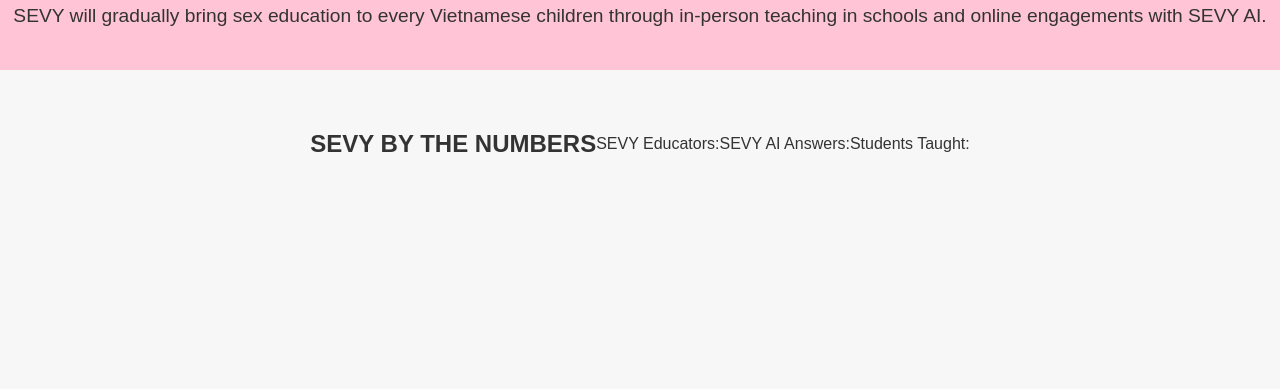
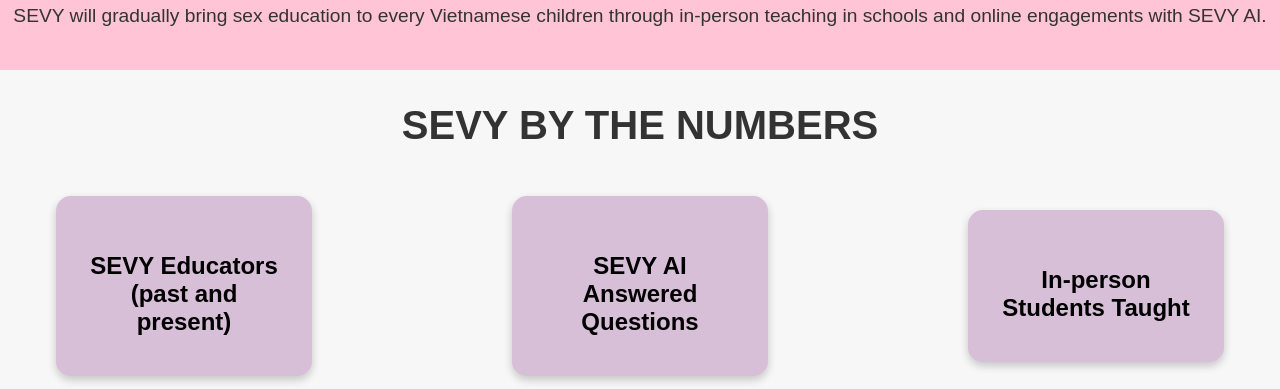
Before and after one commit to NguyenTran2002/SEVY, a React (Create React App) app in the folder react-frontend/: page / in a window 1280 px wide. Shown: the part 1250-1639 px from the top of the page. Before the commit the page ends 1468 px from the top, so only its background shows below. Built offline with nearby package versions, Linux system fonts and the light colour scheme; no server answers.

Commit message:
sevy by the number implemented

```diff
--- a/react-frontend/src/App.css
+++ b/react-frontend/src/App.css
@@ -302,33 +302,74 @@ body {
 
 /* SEVY by The Numbers Section */
 .numbers-section {
-  color: #333333;
-  padding: 5vh 5vw;
+  color: #333;
+  /* padding: 5vh 5vw; */
   text-align: center;
   margin: 0;
   width: 100%;
   height: auto;
+  /* Set height to auto */
   display: flex;
+  flex-direction: column;
+  /* Stack the title and the cards section */
   justify-content: center;
   align-items: center;
+}
+
+.numbers-section h2 {
+  font-size: 2.5rem;
+  margin-bottom: 2rem;
+}
+
+.all-number-cards {
+  display: flex;
+  justify-content: space-between;
+  align-items: center;
   flex-wrap: wrap;
+  /* Ensures cards wrap to the next line if necessary */
+  width: 100%;
+  max-width: 1200px;
+  margin: auto;
+  /* Centers the container */
 }
 
 .number-card {
-  background-color: #ffb3c1;
+  background-color: #d8bfd8;
+  /* Pastel lavender */
   padding: 2rem;
   margin: 1rem;
-  border-radius: 10px;
-  box-shadow: 0 2px 4px rgba(0, 0, 0, 0.1);
-  width: 200px;
+  border-radius: 15px;
+  box-shadow: 0 4px 8px rgba(0, 0, 0, 0.2);
+  width: 20vw;
   text-align: center;
+  transition: transform 0.3s, box-shadow 0.3s;
+}
+
+.number-card:hover {
+  transform: translateY(-10px);
+  box-shadow: 0 8px 16px rgba(0, 0, 0, 0.3);
 }
 
 .number-card h3 {
+  font-size: 1.5rem;
   margin-bottom: 0.5rem;
 }
 
 .number-card p {
-  font-size: 2rem;
+  font-size: 2.5rem;
   font-weight: bold;
+  margin: 0;
 }
+
+/* Responsive design for smaller screens */
+@media (max-width: 768px) {
+  .number-cards-container {
+    flex-direction: column;
+    /* Stack cards vertically on smaller screens */
+  }
+
+  .numbers-cards {
+    width: 80%;
+    /* Ensure the card takes up more space on smaller screens */
+  }
+}
--- a/react-frontend/src/App.js
+++ b/react-frontend/src/App.js
@@ -170,17 +170,30 @@ function App() {
         <p>{t('sevy_introduction_content_line_2')}</p>
       </div>
 
+      {/* SEVY's Vision Section */}
       <div className="vision-section">
         <h2>{t('sevy_vision')}</h2>
         <p>{t('sevy_vision_content_line_1')}</p>
         <p>{t('sevy_vision_content_line_2')}</p>
       </div>
 
+      {/* SEVY by The Numbers Section */}
       <div className="numbers-section">
         <h2>{t('sevy_numbers')}</h2>
-        <p>SEVY Educators: {sevyEducatorsNumber}</p>
-        <p>SEVY AI Answers: {sevyAiAnswers}</p>
-        <p>Students Taught: {studentsTaught}</p>
+      </div>
+      <div className="all-number-cards">
+        <div className="number-card">
+          <h3>{t('sevy_educators')}</h3>
+          <p>{sevyEducatorsNumber}</p>
+        </div>
+        <div className="number-card">
+          <h3>{t('SEVY_AI_answers')}</h3>
+          <p>{sevyAiAnswers}</p>
+        </div>
+        <div className="number-card">
+          <h3>{t('students_taught')}</h3>
+          <p>{studentsTaught}</p>
+        </div>
       </div>
 
       {/* Chat Box */}
--- a/react-frontend/src/locales/en.json
+++ b/react-frontend/src/locales/en.json
@@ -15,5 +15,8 @@
     "sevy_vision": "SEVY'S VISION",
     "sevy_vision_content_line_1": "We believe free and accessible sex education is a fundamental children's right.",
     "sevy_vision_content_line_2": "SEVY will gradually bring sex education to every Vietnamese children through in-person teaching in schools and online engagements with SEVY AI.",
-    "sevy_numbers": "SEVY BY THE NUMBERS"
+    "sevy_numbers": "SEVY BY THE NUMBERS",
+    "sevy_educators": "SEVY Educators (past and present)",
+    "SEVY_AI_answers": "SEVY AI Answered Questions",
+    "students_taught": "In-person Students Taught"
 }
--- a/react-frontend/src/locales/vi.json
+++ b/react-frontend/src/locales/vi.json
@@ -15,5 +15,8 @@
     "sevy_vision": "TẦM NHÌN CỦA SEVY",
     "sevy_vision_content_line_1": "Chúng tôi tin rằng giáo dục giới tính là một quyền cơ bản của trẻ em.",
     "sevy_vision_content_line_2": "SEVY sẽ từng bước đưa giáo dục giới tính đến với mọi trẻ em Việt Nam thông qua giảng dạy trực tiếp ở các trường học và giáo dục gián tiếp qua SEVY AI.",
-    "sevy_numbers": "SEVY QUA NHỮNG CON SỐ"
+    "sevy_numbers": "SEVY QUA NHỮNG CON SỐ",
+    "sevy_educators": "Giảng viên SEVY (hiện tại và trước đây)",
+    "SEVY_AI_answers": "Số câu hỏi SEVY AI đã trả lời",
+    "students_taught": "Số học sinh SEVY đã giảng dạy trực tiếp"
 }
```
